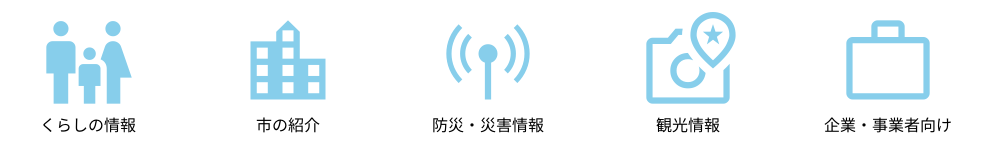
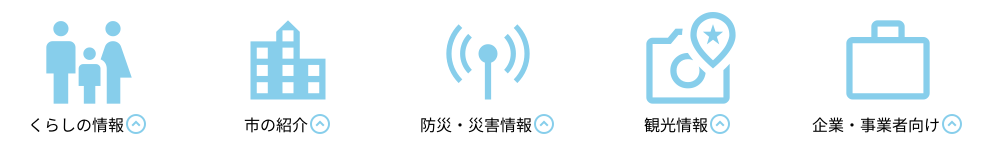
Before and after one commit to kazuki6723/local-government-page, a PHP site: page / in a window 1280 px wide. Shown: the part 727-874 px from the top of the page, without its empty margins (152-1145 px from the left). Run offline with PHP 8.4, Linux system fonts and the light colour scheme.

Commit message:
global-navのアイテムのタイトルアイコンを表示

```diff
--- a/global-nav.css
+++ b/global-nav.css
@@ -35,6 +35,14 @@
 
           & .global-nav.content-title {
             display: flex;
+
+            & .global-nav.title-icon {
+              position: relative;
+
+              & .global-nav.show-icon {
+                display: block;
+              }
+            }
           }
         }
       }
--- a/index.html
+++ b/index.html
@@ -53,7 +53,14 @@
               <span class="material-symbols-outlined global-nav content-icon">
                 family_restroom
               </span>
-              <div class="global-nav content-title"><p>くらしの情報</p></div>
+              <div class="global-nav content-title">
+                <p>くらしの情報</p>
+                <div class="global-nav title-icon">
+                  <span class="material-symbols-outlined global-nav show-icon">
+                    expand_circle_up
+                  </span>
+                </div>
+              </div>
             </div>
           </a>
         </li>
@@ -63,7 +70,14 @@
               <span class="material-symbols-outlined global-nav content-icon">
                 location_city
               </span>
-              <div class="global-nav content-title"><p>市の紹介</p></div>
+              <div class="global-nav content-title">
+                <p>市の紹介</p>
+                <div class="global-nav title-icon">
+                  <span class="material-symbols-outlined global-nav show-icon">
+                    expand_circle_up
+                  </span>
+                </div>
+              </div>
             </div>
           </a>
         </li>
@@ -73,7 +87,14 @@
               <span class="material-symbols-outlined global-nav content-icon">
                 bigtop_updates
               </span>
-              <div class="global-nav content-title"><p>防災・災害情報</p></div>
+              <div class="global-nav content-title">
+                <p>防災・災害情報</p>
+                <div class="global-nav title-icon">
+                  <span class="material-symbols-outlined global-nav show-icon">
+                    expand_circle_up
+                  </span>
+                </div>
+              </div>
             </div>
           </a>
         </li>
@@ -83,7 +104,14 @@
               <span class="material-symbols-outlined global-nav content-icon">
                 local_see
               </span>
-              <div class="global-nav content-title"><p>観光情報</p></div>
+              <div class="global-nav content-title">
+                <p>観光情報</p>
+                <div class="global-nav title-icon">
+                  <span class="material-symbols-outlined global-nav show-icon">
+                    expand_circle_up
+                  </span>
+                </div>
+              </div>
             </div>
           </a>
         </li>
@@ -95,6 +123,11 @@
               </span>
               <div class="global-nav content-title">
                 <p>企業・事業者向け</p>
+                <div class="global-nav title-icon">
+                  <span class="material-symbols-outlined global-nav show-icon">
+                    expand_circle_up
+                  </span>
+                </div>
               </div>
             </div>
           </a>
```
